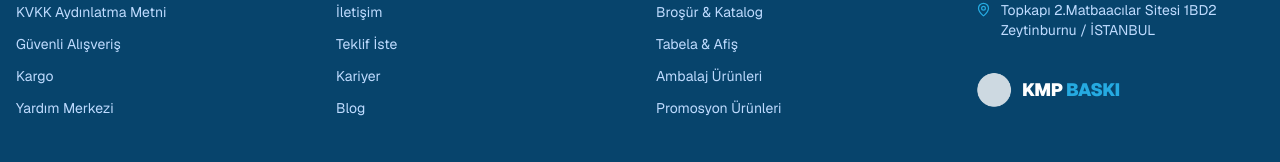
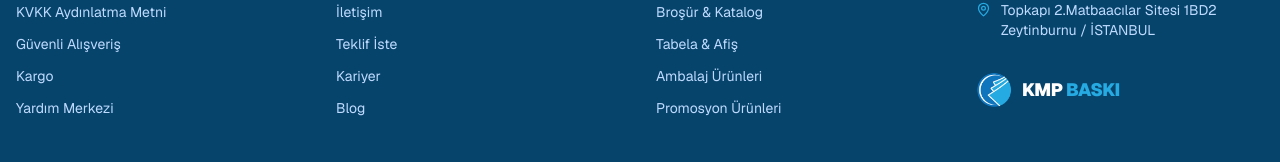
Before and after one commit to sarikayattaha/kmpbaski, a Next.js app: page / in a window 1280 px wide. Shown: the part 2010-2172 px from the top of the page. Built offline with nearby package versions, Linux system fonts and the light colour scheme; no server answers; the database is empty.

Commit message:
fix: footer logo brightness/invert filtresi kaldırıldı

```diff
--- a/app/components/Footer.tsx
+++ b/app/components/Footer.tsx
@@ -105,7 +105,7 @@
               alt="KMP Baskı"
               width={36}
               height={36}
-              className="object-contain h-9 w-auto brightness-0 invert opacity-80"
+              className="object-contain h-9 w-auto"
             />
             <span className="text-lg font-black tracking-tight">
               <span className="text-white">KMP</span>
```
